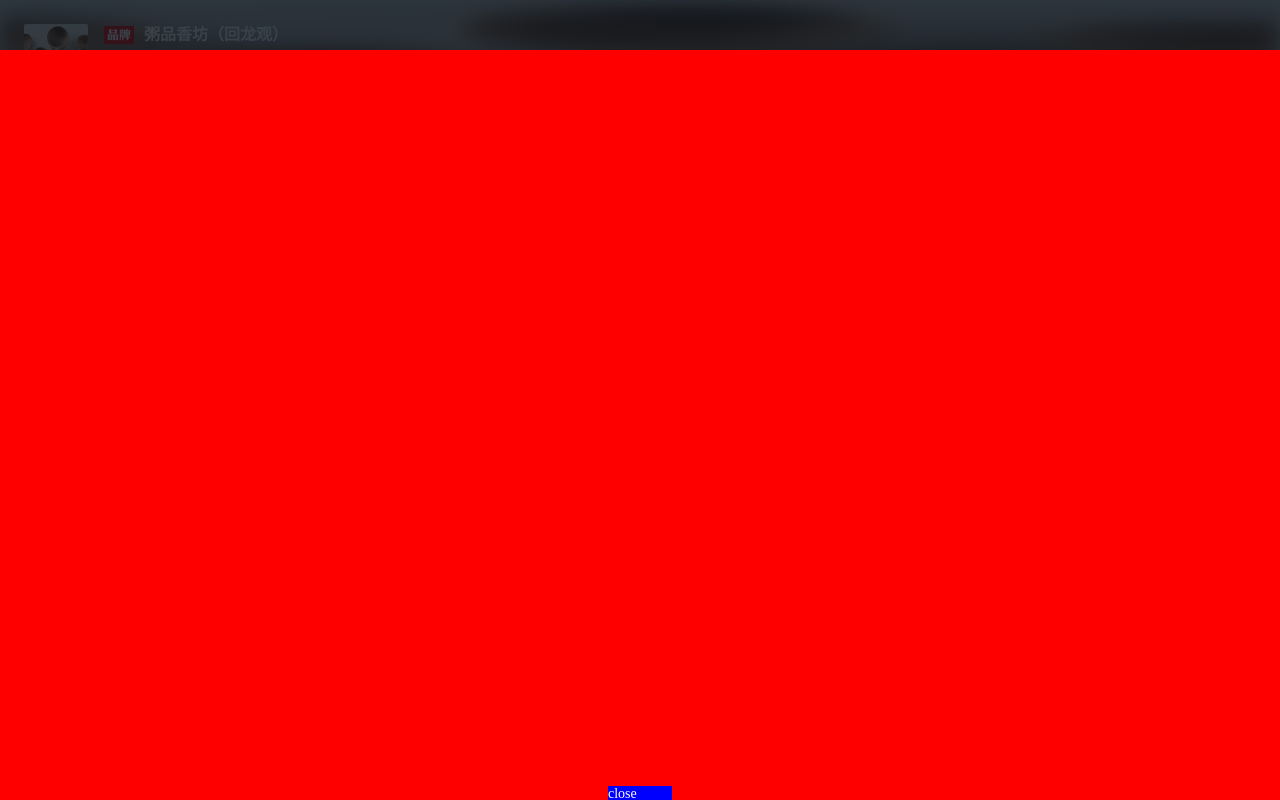
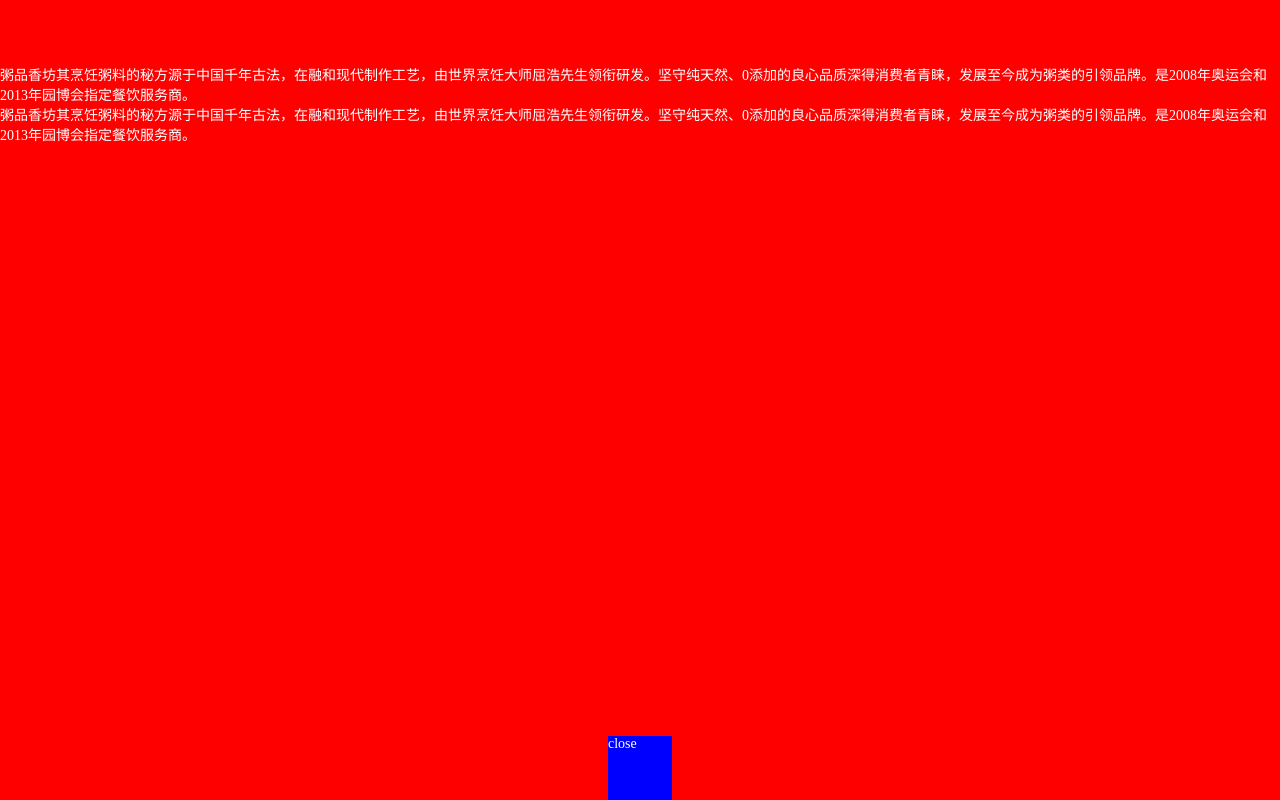
Before and after one commit to luckyleekai/sell, a Vue app: page /#/home in a window 1280 px wide. Built offline with nearby package versions, Linux system fonts and the light colour scheme.

Commit message:
h-header code

```diff
--- a/src/common/stylus/base.styl
+++ b/src/common/stylus/base.styl
@@ -1,7 +1,8 @@
 .clearfix
-  clear both
+  display inline-block
   &::after
     content ''
     display table
     line-height 0
     visibility hidden
+    clear both
--- a/src/components/home/components/H-Header.vue
+++ b/src/components/home/components/H-Header.vue
@@ -30,10 +30,12 @@
     <div class="background">
       <img :src="seller.avatar" alt="">
     </div>
-    <div v-show="detailShow" class="detail clearfix">
+    <div v-show="detailShow" class="detail">
       <!-- 应用到了CSS Sticky layout -->
-      <div class="detail-box">
+      <div class="detail-box clearfix">
         <div class="detail-main">
+          <p>{{seller.bulletin}}</p>
+          <p>{{seller.bulletin}}</p>
         </div>
       </div>
       <div class="detail-close">close</div>
@@ -180,9 +182,9 @@
   .detail
     position fixed
     top 0
-    bottom 0
     left 0
-    right 0
+    width 100%
+    height 100%
     overflow-x hidden
     overflow-y auto
     background-color rgba(7, 17, 27, 0.8)
@@ -190,11 +192,13 @@
       min-height 100%
       background-color red
     .detail-main
-      margin-top 50px
+      margin-top 64px
       padding-bottom 64px
     .detail-close
       height 64px
       width 64px
       background-color blue
-      margin: -64px auto 0
+      margin -64px auto 0
+      clear both
+      position relative
 </style>
```
Also changed, not shown: doc/question.md (+2 -0 lines).
